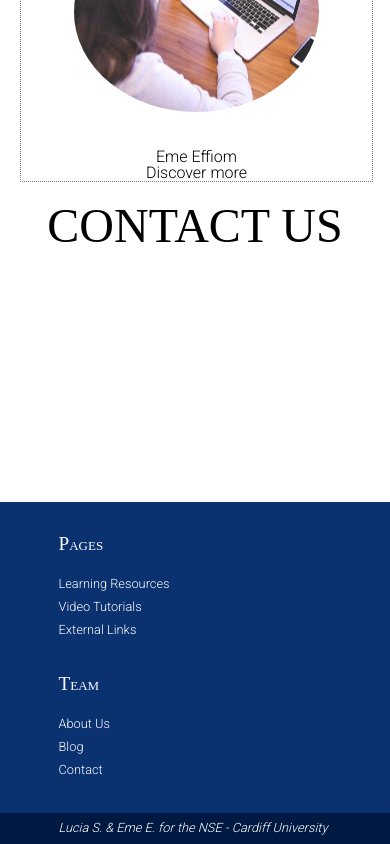
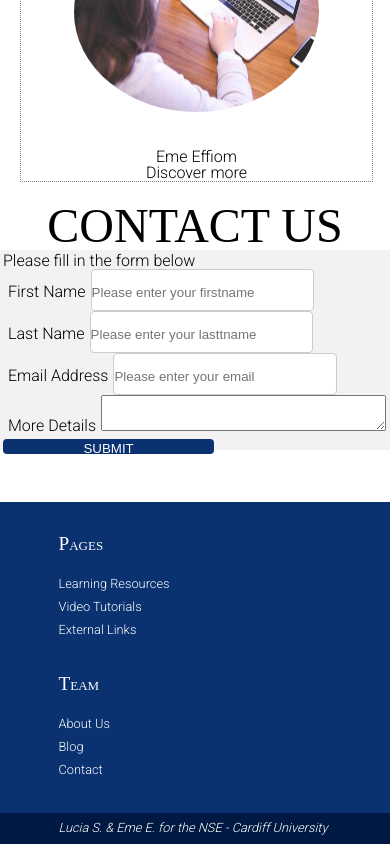
Before and after one commit to arisasdf/c-uni-react-exercise, a React (Create React App) app: page /about in a window 390 px wide. Shown: the part 878-1722 px from the top of the page. Built offline with nearby package versions, Linux system fonts and the light colour scheme; a web font is replaced by a local one.

Commit message:
Add contact Form - Added contact form component - Modified responsive CSS

```diff
--- a/src/components/About.js
+++ b/src/components/About.js
@@ -1,5 +1,6 @@
 import React, { Component } from "react";
 import { Link } from "react-router-dom";
+import Contact_Us from "./Contact_Us";
 
 class About extends Component {
   render() {
@@ -52,6 +53,7 @@ class About extends Component {
           </div>
           <div className="ContactForm">
             <h1>CONTACT US</h1>
+            <Contact_Us />
           </div>
           <footer />
         </div>
--- /dev/null
+++ b/src/components/Contact_Us.js
@@ -0,0 +1,63 @@
+import React, { Component } from "react";
+import { Link } from "react-router-dom";
+
+class Contact_Us extends Component {
+  render() {
+    return (
+      <section className="form_section">
+        <div class="container">
+          <form>
+            <p>Please fill in the form below</p>
+            <div>
+              <label>First Name</label>
+              <input
+                type="text"
+                id="firstName"
+                required
+                name="firstName"
+                placeholder="Please enter your firstname"
+              />
+            </div>
+            <div>
+              <label>Last Name</label>
+              <input
+                type="text"
+                id="lastName"
+                required
+                name="lastName"
+                placeholder="Please enter your lasttname"
+              />
+            </div>
+            <div>
+              <label>Email Address</label>
+              <input
+                type="email"
+                id="email"
+                required
+                name="email"
+                placeholder="Please enter your email"
+                pattern="[a-z0-9._%+-]+@[a-z0-9.-]+\.[a-z]{2,4}$"
+                size="35"
+              />
+            </div>
+
+            <div>
+              <label>More Details</label>
+              <textarea
+                id="More"
+                name="More"
+                rows="2"
+                cols="33"
+                maxlength="200"
+                wrap="hard"
+              />
+            </div>
+            <input type="submit" value="SUBMIT" id="submit" />
+          </form>
+        </div>
+      </section>
+    );
+  }
+}
+
+export default Contact_Us;
--- a/src/css/xlarge.css
+++ b/src/css/xlarge.css
@@ -7,3 +7,4 @@
 @import "xlarge/External_Links.css";
 @import "xlarge/Profile_Eme.css";
 @import "xlarge/LearningResources.css";
+@import "xlarge/Contact_Us.css";
--- a/src/css/xlarge/Contact_Us.css
+++ b/src/css/xlarge/Contact_Us.css
@@ -0,0 +1,39 @@
+@charset "UTF-8";
+/* ===============
+     CONTACT FORM
+      COMPONENT
+   =============== */
+
+input {
+  width: 30%;
+  padding: 15px 10px 10px 0;
+  border: 1px solid #ccc;
+  border-radius: 4px;
+  resize: vertical;
+}
+input[type="text-area"] {
+  padding: 0.4em;
+}
+
+label {
+  padding: 15px 20px 10px 0;
+  display: inline-block;
+}
+input[type="submit"] {
+  background-color: #0a3170;
+  color: white;
+  padding: 12px 10px;
+  border: none;
+  border-radius: 4px;
+}
+.container {
+  border-radius: 5px;
+  padding: 3px;
+  margin-left: 30%;
+}
+.form_section {
+  position: absolute;
+  height: 250px;
+  background-color: #f2f2f2;
+  width: 100%;
+}
--- a/src/css/xlarge/Header.css
+++ b/src/css/xlarge/Header.css
@@ -17,7 +17,7 @@ ul {
 header {
   background-color: #0a3170;
   margin: 0;
-  position: relative;
+  position: fixed;
   width: 100%;
 }
 
--- a/src/css/xsmall.css
+++ b/src/css/xsmall.css
@@ -4,3 +4,4 @@
 @import "xsmall/About.css";
 @import "xsmall/Profile_Eme.css";
 @import "xsmall/External_Links.css";
+@import "xsmall/Contact_Us.css";
--- a/src/css/xsmall/Contact_Us.css
+++ b/src/css/xsmall/Contact_Us.css
@@ -3,7 +3,39 @@
     CONTACT FORM
      COMPONENT
    =============== */
+@charset "UTF-8";
+/* ===============
+        CONTACT FORM
+         COMPONENT
+      =============== */
 
-form {
-  display: block;
+input {
+  width: 55%;
+  border: 1px solid #ccc;
+  border-radius: 4px;
+  resize: vertical;
 }
+input[typt="text"] {
+  padding-left: 20px;
+}
+label {
+  padding: 5px;
+}
+input[type="submit"] {
+  background-color: #0a3170;
+  color: white;
+  padding: 2px 0px;
+  border: none;
+  border-radius: 4px;
+  height: 15px;
+}
+.container {
+  border-radius: 5px;
+  margin-left: 0%;
+}
+.form_section {
+  position: absolute;
+  height: 200px;
+  background-color: #f2f2f2;
+  width: 100%;
+}
```
